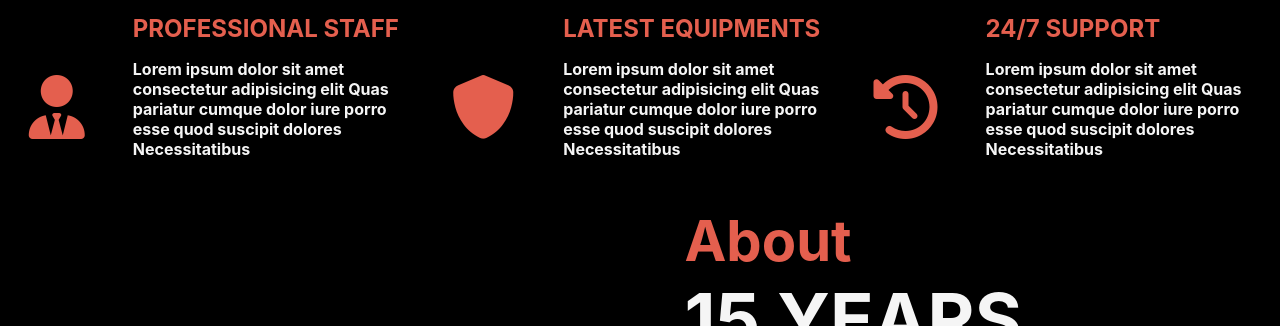
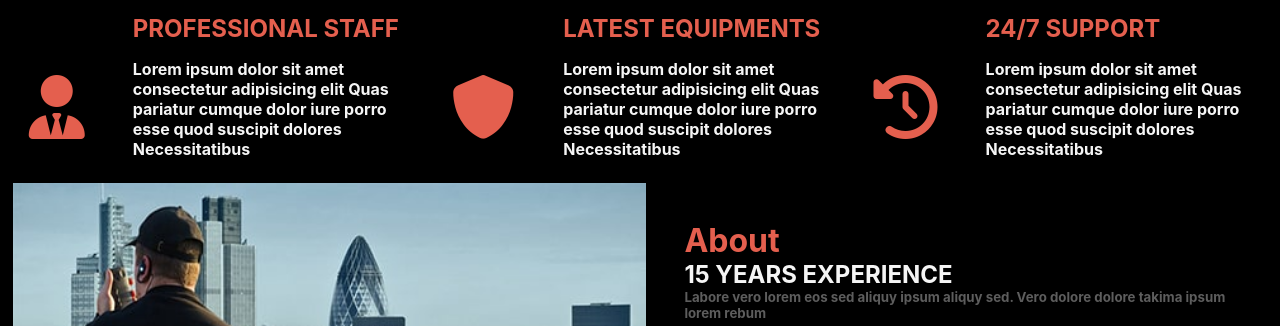
Before and after one commit to ahmedamin20/Security-Gaurd-WebSite, a plain HTML site: page index.html in a window 1280 px wide. Shown: the part 610-936 px from the top of the page. Drawn offline with Linux system fonts and the light colour scheme.

Commit message:
Update style-home.css

```diff
--- a/css/style-home.css
+++ b/css/style-home.css
@@ -169,8 +169,8 @@ section.about div.big-about{
     margin-top: 1.5rem;
 
 }
-section.about div.big-about div.about{
-    font-size: 3rem;
+section.about div.big-about div.about h3{
+    font-size: 2rem;
 }
 section.about div.main{
     display: flex;
```
